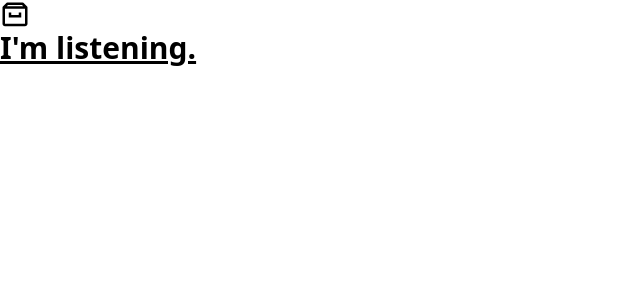
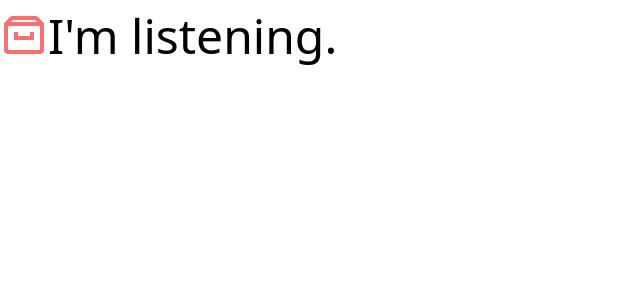
Before and after one commit to D-Whipp/reactinterface, a JavaScript app: page / in a window 1280 px wide. Shown: the top 300 px of the page, without its empty margins (0-640 px from the left). Built offline with nearby package versions, Linux system fonts and the light colour scheme; the HTML template or start-up script is replaced by a standard one.

Commit message:
added some styles using tailwindcss

```diff
--- a/src/App.js
+++ b/src/App.js
@@ -2,9 +2,9 @@ import { BiArchive } from 'react-icons/bi';
 
 function App() {
   return (
-    <div className="App">
-      <h1 className="text-3xl font-bold underline">
-        <BiArchive />
+    <div className="App container mx-auto mt-3 font-thin">
+      <h1 className="text-5xl">
+        <BiArchive className="inline-block text-red-400 align-top" />
         I'm listening.
       </h1>
     </div>
```
